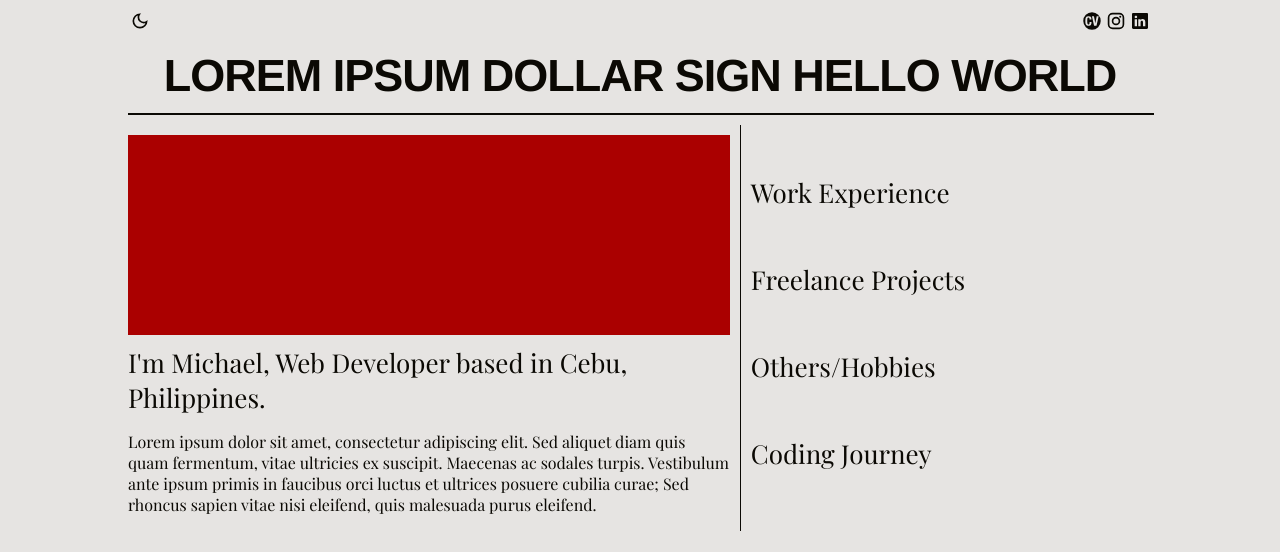
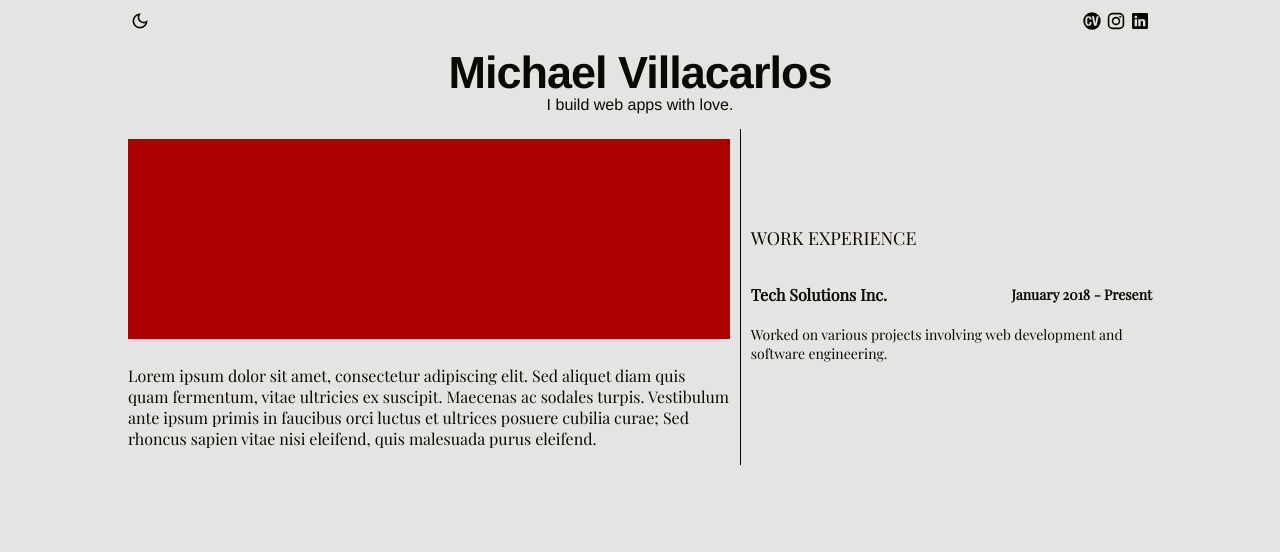
Before and after one commit to MicVillacarlos/portfolio_2024, a Gatsby site: page / in a window 1280 px wide. Built offline with nearby package versions, Linux system fonts and the light colour scheme; Gatsby itself is replaced by a stand-in of ours.

Commit message:
update bento box setup

```diff
--- a/src/components/Atoms/CommonText.tsx
+++ b/src/components/Atoms/CommonText.tsx
@@ -7,6 +7,7 @@ interface TextProps {
   laptopFontSize?: string;
   tabletFontSize?: string;
   margin?: string;
+  fontWeight?: number;
 }
 
 export const TitleText = styled.h1<TextProps>`
@@ -15,7 +16,7 @@ export const TitleText = styled.h1<TextProps>`
   font-size: ${(props) => props.theme.fontSize.title};
   color: ${(props) => props.theme.text};
   letter-spacing: -1px;
-  line-height: 15px;
+  line-height: 10px;
   word-wrap: break-word;
 
   @media ${device.laptop} {
@@ -30,7 +31,9 @@ export const TitleText = styled.h1<TextProps>`
 `;
 
 export const CommonText = styled.p<TextProps>`
-  margin: ${(props)=>props.margin};
+  line-height: normal;
+  font-weight: ${(props) => props.fontWeight};
+  margin: ${(props) => props.margin};
   font-family: ${(props) =>
     props.isTitleFont
       ? "Helvetica, sans-serif"
--- /dev/null
+++ b/src/components/Organisms/WorkExperienceCard/WorkExperienceCard.tsx
@@ -0,0 +1,23 @@
+import React from "react";
+import { CommonFlexContainer } from "../../Atoms/CommonAtomComponents";
+import { CommonText } from "../../Atoms/CommonText";
+import { WorkExperienceCardProps } from "../../../types/types";
+
+const WorkExperienceCard = (props: WorkExperienceCardProps) => {
+  const { companyName, startDate, endDate, description, technologies } = props;
+  return (
+    <CommonFlexContainer isColumn>
+      <CommonFlexContainer margin="0px 0px -10px 0px" justify="space-between">
+        <CommonText fontSize="small" fontWeight={800}>{companyName}</CommonText>
+        <CommonText fontSize="xSmall" fontWeight={800}>
+          {startDate} - {endDate}
+        </CommonText>
+      </CommonFlexContainer>
+      <CommonFlexContainer>
+        <CommonText fontSize="xSmall">{description}</CommonText>
+      </CommonFlexContainer>
+    </CommonFlexContainer>
+  );
+};
+
+export default WorkExperienceCard;
--- a/src/pages/index.tsx
+++ b/src/pages/index.tsx
@@ -21,6 +21,8 @@ import {
   SunIcon,
 } from "../components/Icons/Icons";
 import { windowScreenSize } from "../utils/media_query";
+import WorkExperienceCard from "../components/Organisms/WorkExperienceCard/WorkExperienceCard";
+import { WorkExperienceCardProps } from "../types/types";
 
 const IndexPage: React.FC<PageProps> = () => {
   const [isDarkTheme, setIsDarkTheme] = useState<boolean>(false);
@@ -34,6 +36,16 @@ const IndexPage: React.FC<PageProps> = () => {
     window.addEventListener("resize", handleResize);
     return () => window.removeEventListener("resize", handleResize);
   }, []);
+
+  const dummyData: WorkExperienceCardProps = {
+    companyName: "Tech Solutions Inc.",
+    startDate: "January 2018",
+    endDate: "Present",
+    description:
+      "Worked on various projects involving web development and software engineering.",
+    technologies: ["JavaScript", "React", "Node.js", "MongoDB"],
+  };
+
 
   return (
     <ThemeProvider theme={isDarkTheme ? darkTheme : lightTheme}>
@@ -69,11 +81,20 @@ const IndexPage: React.FC<PageProps> = () => {
           </div>
         </CommonFlexContainer>
 
-        <CommonFlexContainer>
-          <TitleText>LOREM IPSUM DOLLAR SIGN HELLO WORLD</TitleText>
+        <CommonFlexContainer isColumn isColumnTablet>
+          <TitleText>Michael Villacarlos</TitleText>
+          <CommonText
+            margin="-12px 0px 5px 0px"
+            isTitleFont
+            fontSize={
+              windowScreenSize.tablet <= windowSize ? "small" : "xxSmall"
+            }
+          >
+            I build web apps with love.
+          </CommonText>
         </CommonFlexContainer>
 
-        <CommonDivider />
+        {/* <CommonDivider /> */}
 
         <CommonFlexContainer isColumnTablet>
           <CommonFlexContainer
@@ -96,9 +117,6 @@ const IndexPage: React.FC<PageProps> = () => {
               margin="10px 0px"
             />
             {/*-----------------Dummy Photo----------------- */}
-            <CommonText fontSize="xLarge" margin="0px">
-              I'm Michael, Web Developer based in Cebu, Philippines.
-            </CommonText>
             <CommonText fontSize="small">
               Lorem ipsum dolor sit amet, consectetur adipiscing elit. Sed
               aliquet diam quis quam fermentum, vitae ultricies ex suscipit.
@@ -117,10 +135,8 @@ const IndexPage: React.FC<PageProps> = () => {
             width={windowScreenSize.tablet <= windowSize ? "40%" : "100%"}
             isColumn
           >
-            <CommonText fontSize="xLarge">Work Experience</CommonText>
-            <CommonText fontSize="xLarge">Freelance Projects</CommonText>
-            <CommonText fontSize="xLarge">Others/Hobbies</CommonText>
-            <CommonText fontSize="xLarge">Coding Journey</CommonText>
+            <CommonText fontSize="medium">WORK EXPERIENCE</CommonText>
+            <WorkExperienceCard {...dummyData} />
           </CommonFlexContainer>
         </CommonFlexContainer>
       </PageHolder>
--- /dev/null
+++ b/src/types/types.ts
@@ -0,0 +1,7 @@
+export type WorkExperienceCardProps  = {
+  companyName: string;
+  startDate: string;
+  endDate: string;
+  description: string;
+  technologies: string[];
+}
```
Also changed, not shown: src/components/Organisms/WorkExperienceCard/StyleWorkExperienceCard.ts (added).
